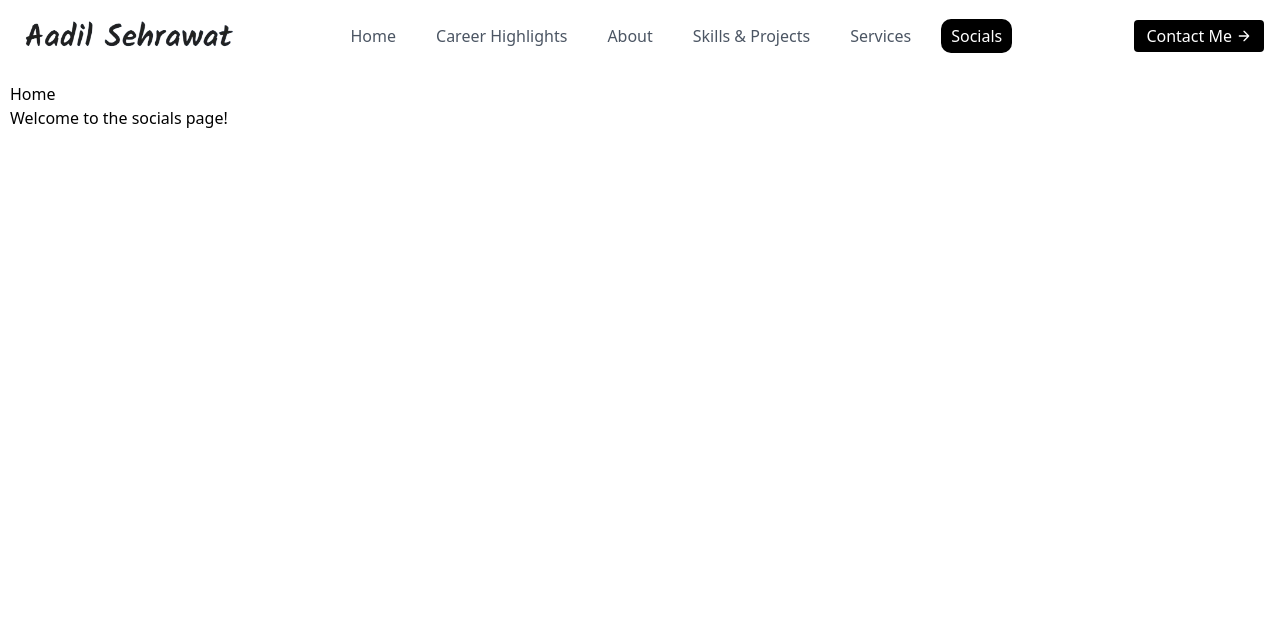
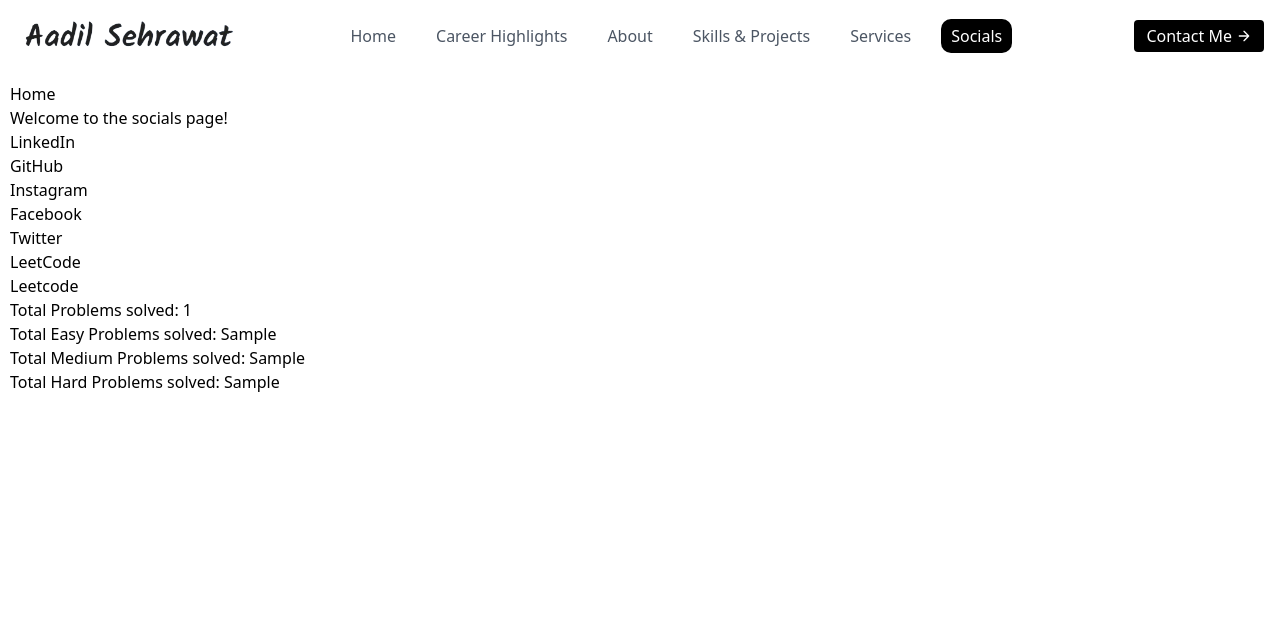
Before and after one commit to aadilsehrawat/portfolio, a Django app: page /socials/ in a window 1280 px wide. Shown: the top 634 px of the page. Run offline with Django 5.2, Linux system fonts and the light colour scheme; a database or web service that is not in the repository returns one stand-in record (values such as "Sample title"); data that the repository does not hold is empty; some libraries are stand-ins or nearby versions.

Commit message:
Added socials and leetcode data display on social template file

```diff
--- a/main/templates/main/socials.html
+++ b/main/templates/main/socials.html
@@ -5,4 +5,15 @@
 {% block body %}
     <h1>Home</h1>
     <p>Welcome to the socials page!</p>
+    {% for social in socials %}
+        <h2><a href={{ social.url }}>{{ social.name }}</a></h2>
+    {% endfor %}
+
+    {% if leetcode_data %}
+    <h2>Leetcode</h2>
+    <p>Total Problems solved: {{ leetcode_data.totalSolved }}</p>
+    <p>Total Easy Problems solved: {{ leetcode_data.easySolved }}</p>
+    <p>Total Medium Problems solved: {{ leetcode_data.mediumSolved }}</p>
+    <p>Total Hard Problems solved: {{ leetcode_data.hardSolved }}</p>
+    {% endif %}
 {% endblock body %}
```
